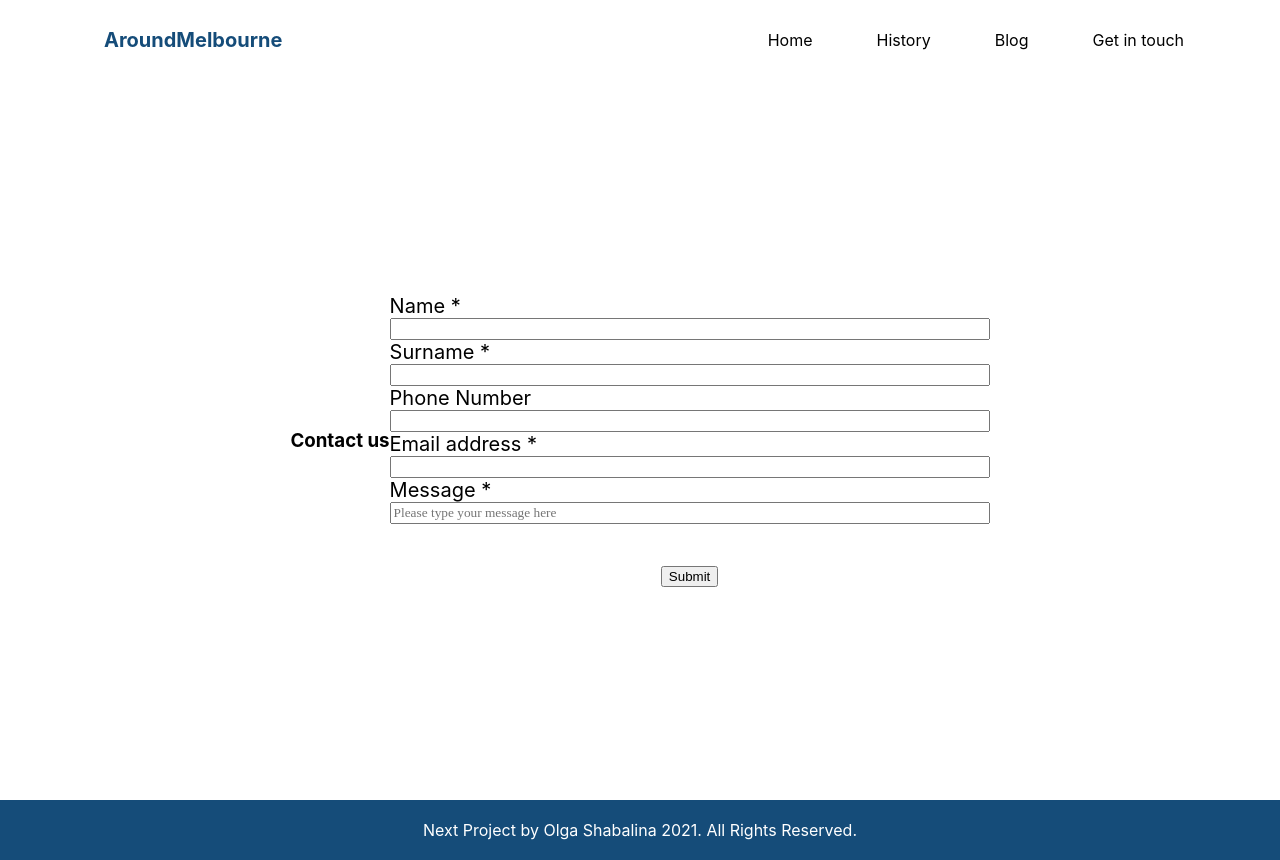
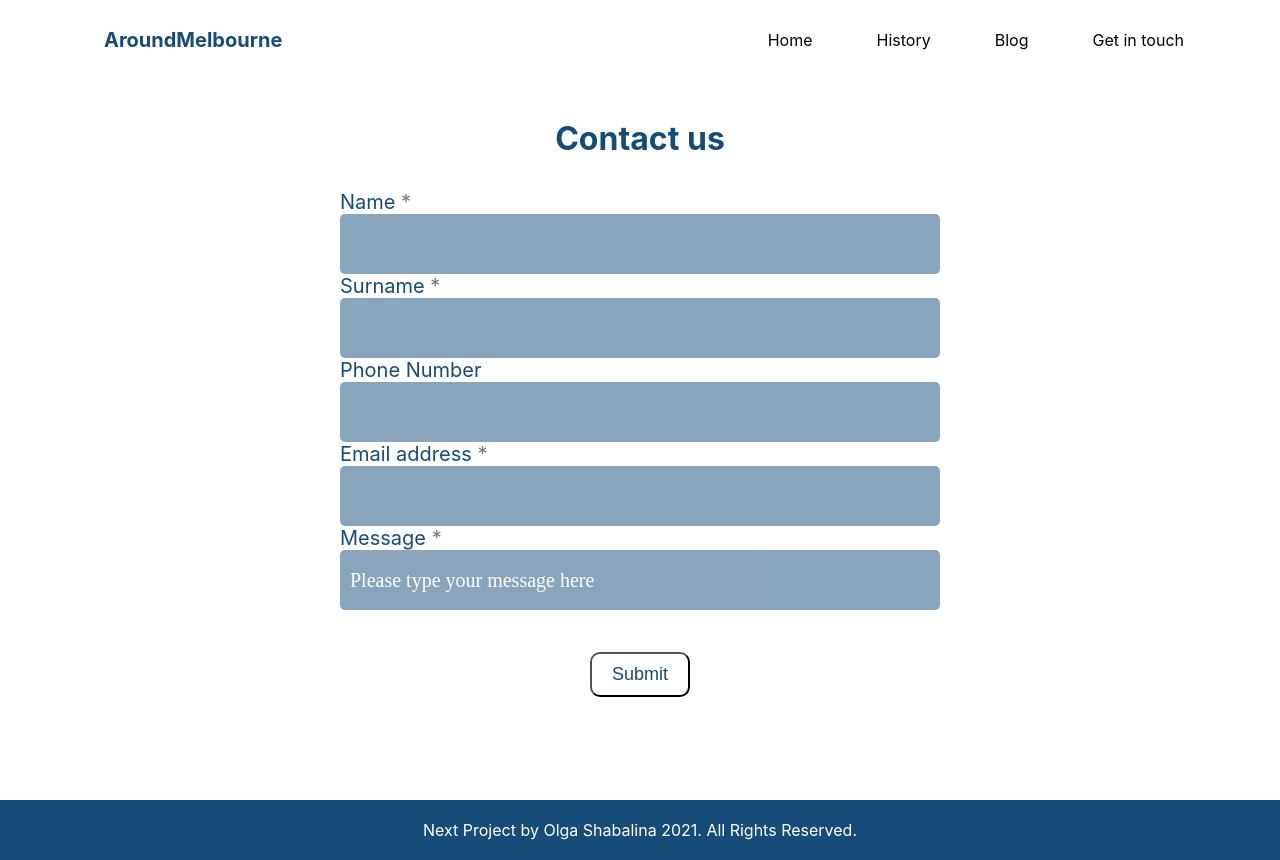
Before and after one commit to OlaShabalina/React-Next-JS-Website, a Next.js app: page /contact in a window 1280 px wide. Built offline with nearby package versions, Linux system fonts and the light colour scheme.

Commit message:
styled contact form with react styled-components

```diff
--- a/pages/contact.js
+++ b/pages/contact.js
@@ -3,10 +3,17 @@ import styled from 'styled-components';
 
 const Hero = styled.div`
   display: flex;
+  flex-direction: column;
   height: 90vh;
   justify-content: center;
   align-items: center;
   background-color: white;
+`
+
+const PageHeader = styled.h3`
+  font-weight: 700;
+  font-size: 2em;
+  color: #154c79;
 `
 
 const ContactForm = styled.form`
@@ -15,7 +22,7 @@ const ContactForm = styled.form`
   align-items: center;
   width: 90%;
   max-width: 600px;
-  padding: 2rem 0 2rem 0;
+  padding: 0 0 6rem 0;
 `
 
 const FormElement = styled.div`
@@ -26,18 +33,25 @@ const FormElement = styled.div`
 const FormLabel = styled.label`
   font-size: 20px;
   padding-bottom: 6px;
+  color: #154c79;
 `
 
 const FormInput = styled.input`
-  background: gray
+  background: #154c79;
+  opacity: 50%;
   height: 60px;
   width: 100%;
   display: block;
-  border: blue
+  border: blue;
   padding-left: 10px;
-  color: white
+  color: white;
   font-size: 20px;
   font-family: "Avenir Next";
+  border-radius: 5px;
+
+  &::placeholder {
+    color: white;
+  }
 `
 
 const ButtonContainer = styled.div`
@@ -47,7 +61,21 @@ const ButtonContainer = styled.div`
   margin-top: 7%;
 `
 
-const requiredSign = styled.span`
+const Button = styled.button`
+  padding: 10px 20px;
+  font-size: 18px;
+  border-radius: 10px;
+  background-color: white;
+  color: #154c79;
+
+  &:hover {
+    cursor: pointer;
+    background-color: #154c79;
+    color: white;
+  }
+`
+
+const RequiredSign = styled.span`
   color: #6a7b8b;
 `
 
@@ -55,21 +83,21 @@ export default function Contact() {
   return (
     <>
       <Head>
-        <title>Contact Page</title>
+        <title>Contact Us Page</title>
         <meta name="description" content="Generated by create next app" />
         <link rel="icon" href="/favicon.ico" />
       </Head>
 
       <Hero>
-        <h3>Contact us</h3>
+        <PageHeader>Contact us</PageHeader>
         <ContactForm action="#" method="post" id="contact-us-form" novalidate>
           <FormElement>
-              <FormLabel for="name">Name <requiredSign>*</requiredSign></FormLabel>
+              <FormLabel for="name">Name <RequiredSign>*</RequiredSign></FormLabel>
               <FormInput type="text" name="name" id="name" required />
           </FormElement>
 
           <FormElement>
-              <FormLabel for="surname">Surname <requiredSign>*</requiredSign></FormLabel>
+              <FormLabel for="surname">Surname <RequiredSign>*</RequiredSign></FormLabel>
               <FormInput type="text" name="surname" id="surname" required />
           </FormElement>
 
@@ -79,17 +107,17 @@ export default function Contact() {
           </FormElement>
 
           <FormElement>
-              <FormLabel for="email">Email address <requiredSign>*</requiredSign></FormLabel>
+              <FormLabel for="email">Email address <RequiredSign>*</RequiredSign></FormLabel>
               <FormInput type="email" name="email" id="email" required />
           </FormElement>
 
           <FormElement>
-              <FormLabel for="message">Message <requiredSign>*</requiredSign></FormLabel>
+              <FormLabel for="message">Message <RequiredSign>*</RequiredSign></FormLabel>
               <FormInput type="text" name="message" id="message" placeholder="Please type your message here" required/>
           </FormElement>
 
           <ButtonContainer>
-              <input type="submit" id="form-button" />
+              <Button type="submit" id="form-button">Submit</Button>
           </ButtonContainer>
         </ContactForm>
       </Hero>
```
